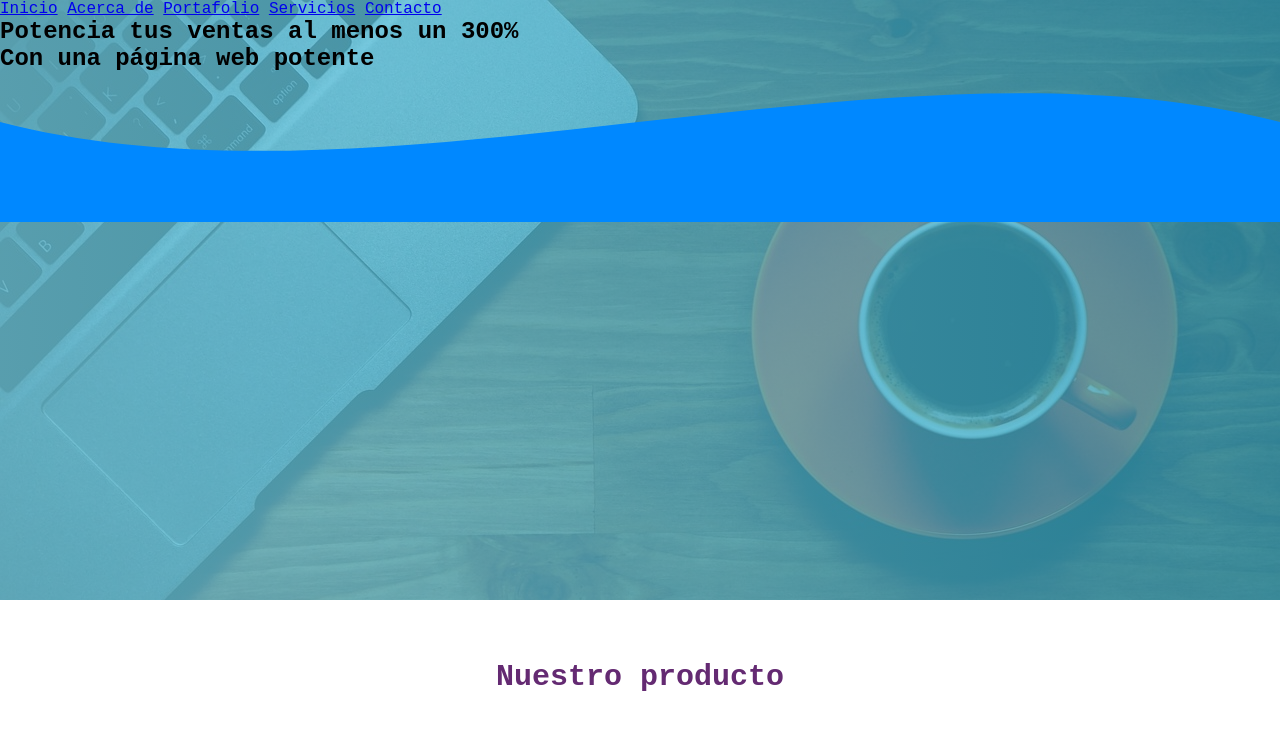
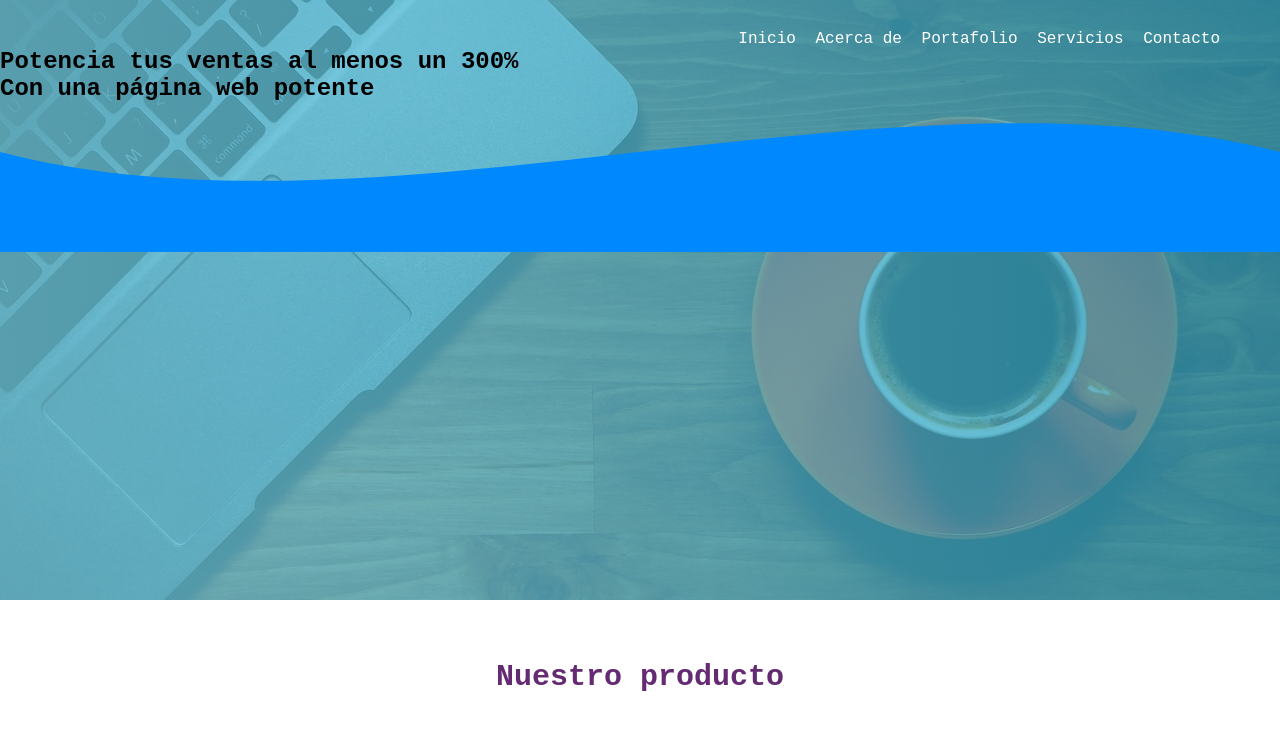
Before and after one commit to chriscarsam/PlantillaWebOne, a plain HTML site: page index.html in a window 1280 px wide. Shown: the top 751 px of the page. Drawn offline with Linux system fonts and the light colour scheme.

Commit message:
estilos al nav

```diff
--- a/css/style.css
+++ b/css/style.css
@@ -36,3 +36,19 @@ header{
     background-attachment: fixed;
     position: relative;
 }
+
+nav{
+    text-align: right;
+    padding: 30px 50px 0 0;
+}
+
+nav > a {
+    color: #fff;
+    font-weight: 300;
+    text-decoration: none;
+    margin-right: 10px;
+}
+
+nav > a:hover {
+    text-decoration: underline;
+}
```
